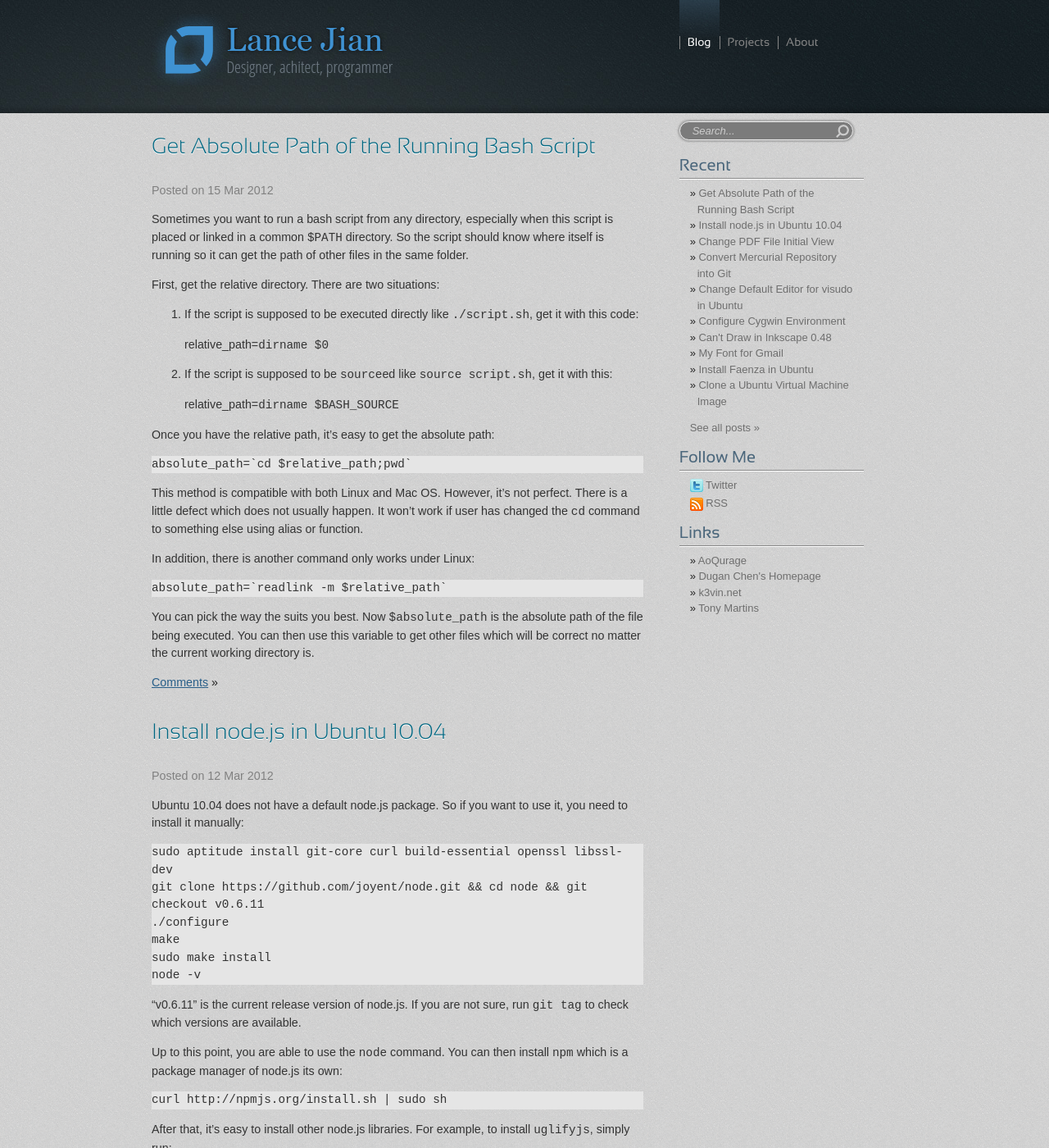
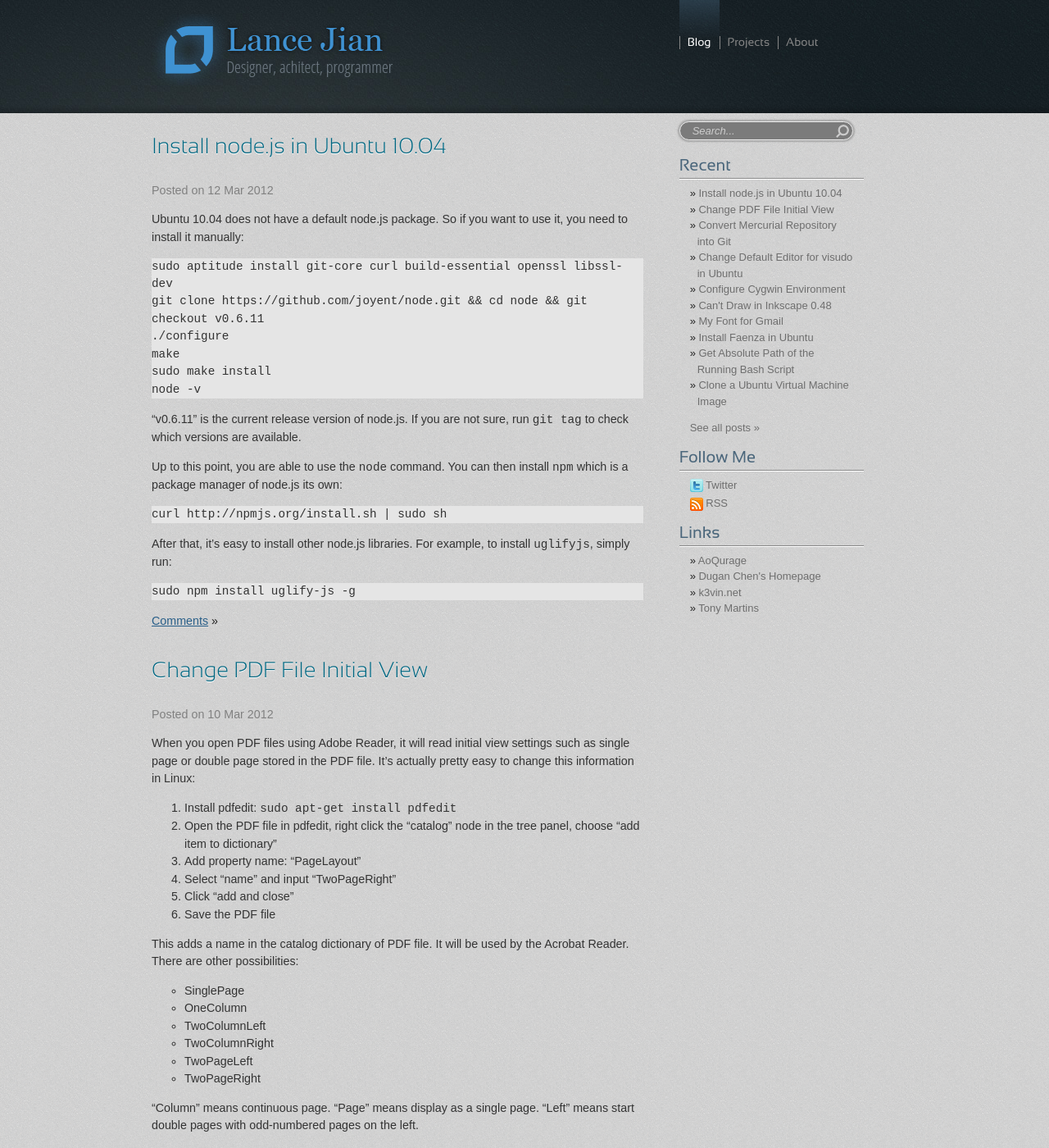
Before and after one commit to lancelotj/lancelotj.github.com, a Jekyll site: the page built from index.html, in a window 1280 px wide and 1400 px high. Shown: the whole window at 82% size. Built offline with Jekyll 4.4.1, drawn with Linux system fonts in a browser that asks for light colours; some web fonts are replaced; Markdown is read by kramdown in place of the engine named in the settings; comment, search, counter and statistics services are not loaded; some of the changed text lies outside the part shown.

Commit message:
fixed date

```diff
--- a/_posts/2011-04-13-get-absolute-path-of-the-running-bash-script.md
+++ b/_posts/2011-04-13-get-absolute-path-of-the-running-bash-script.md
@@ -1,7 +1,7 @@
 ---
 layout: post
 tumblr_id: 9817706219
-date: 2012-03-15 04:00:00 UTC
+date: 2011-04-13 04:00:00 UTC
 title: Get Absolute Path of the Running Bash Script
 ---
 
```
